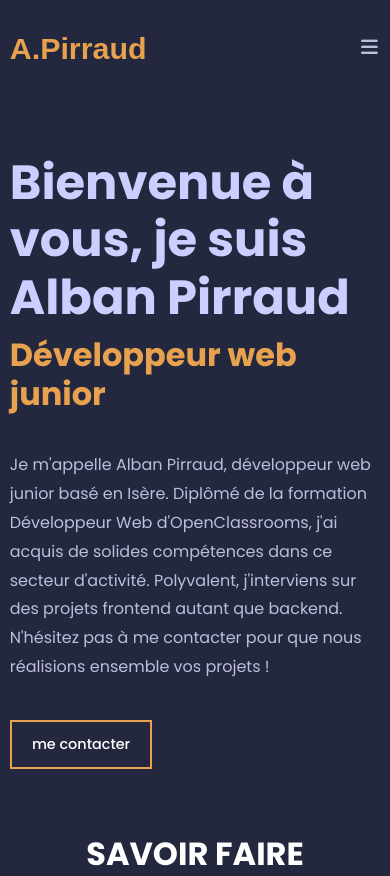
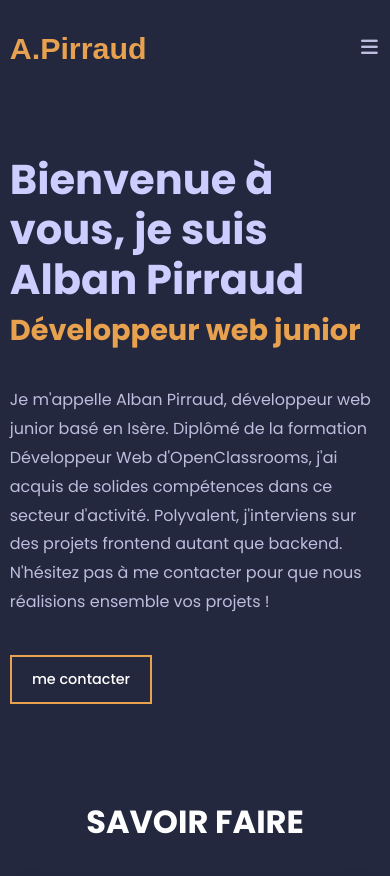
Before and after one commit to Arripal/Portfolio, a plain HTML site: page index.html in a window 390 px wide. Shown: the top 876 px of the page. Drawn offline with Linux system fonts and the light colour scheme; a web font is replaced by a local one.

Commit message:
Finitions

```diff
--- a/assets/styles.css
+++ b/assets/styles.css
@@ -460,7 +460,12 @@ main {
 	.header {
 		height: 6em;
 	}
-
+	.about__title {
+		font-size: 2.6rem;
+	}
+	.about__role {
+		font-size: 1.8rem;
+	}
 	.section {
 		margin-top: 4em;
 	}
@@ -489,11 +494,6 @@ main {
 	.nav__hamburger {
 		display: flex;
 		margin-left: 0.8em;
-	}
-
-	.about {
-		align-items: flex-start;
-		margin-top: 2em;
 	}
 
 	.section {
@@ -551,10 +551,6 @@ main {
 	.footer {
 		padding: 2em;
 	}
-
-	.scroll-container {
-		display: none;
-	}
 }
 
 @media (max-width: 1100px) {
@@ -580,3 +576,9 @@ main {
 		margin-bottom: 3em;
 	}
 }
+
+@media (max-width: 700px) {
+	.scroll-container {
+		display: none;
+	}
+}
--- a/data/skills.json
+++ b/data/skills.json
@@ -19,7 +19,7 @@
 		"services": [
 			"Création d'APIs",
 			"Gestion des données",
-			"Gestion de la sécurité web"
+			"Sécurité & Authentification "
 		],
 		"technologies": [
 			"/assets/images/logos/icons/js.svg",
```
